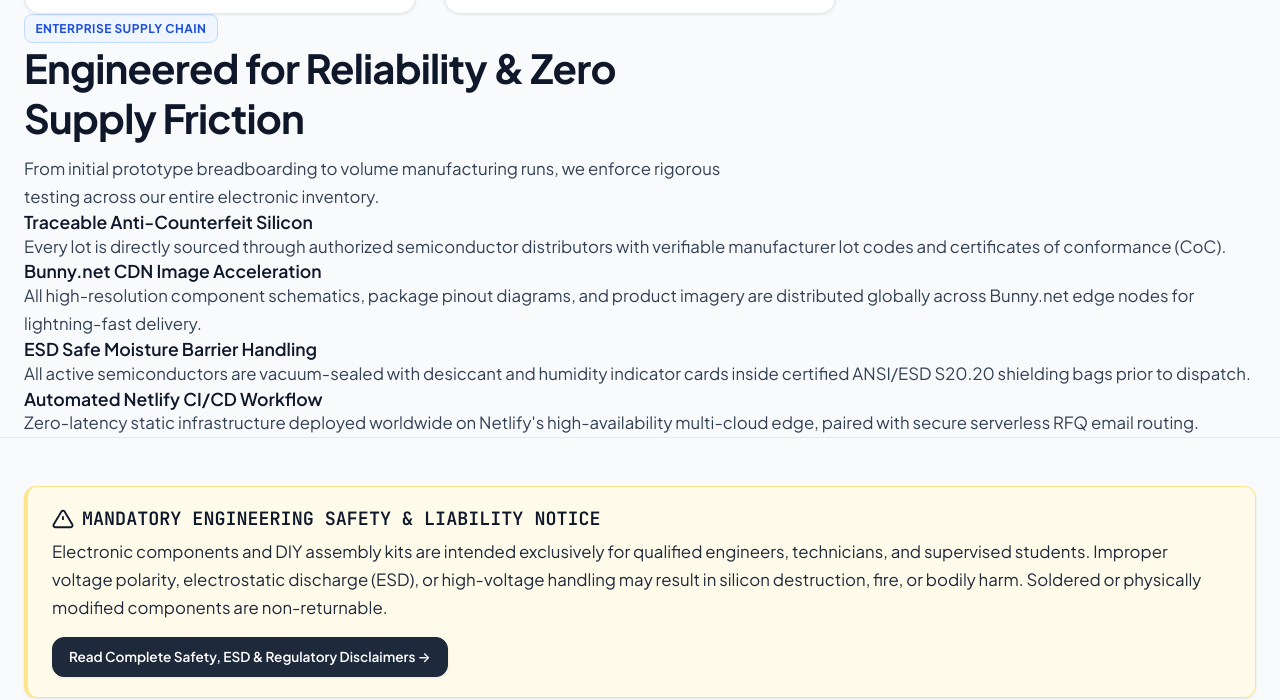
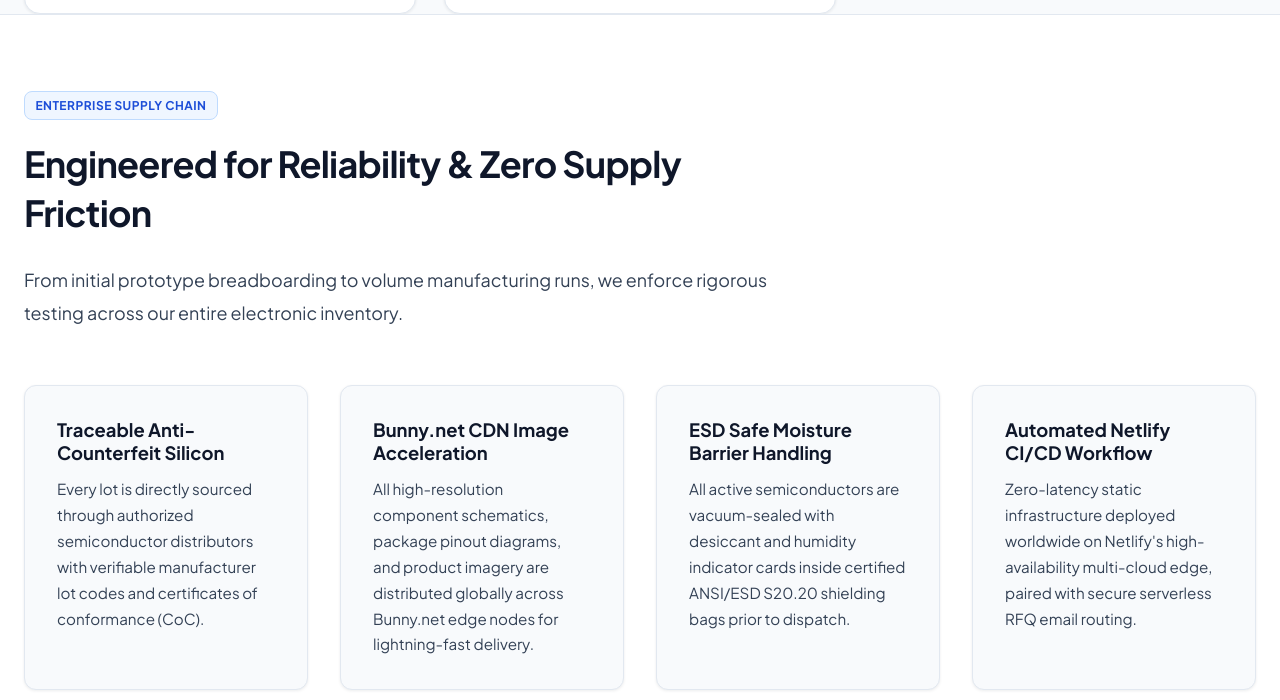
Before and after one commit to Dhanyu-123/electronics-store, a plain HTML site: page index.html in a window 1280 px wide. Shown: the part 3336-4036 px from the top of the page. Drawn offline with Linux system fonts and the light colour scheme.

Commit message:
feat: add magnifying glass badge to modal zoom line, custom SVG icons in About Us, and expand spacing in Enterprise Supply Chain

```diff
--- a/css/main.css
+++ b/css/main.css
@@ -1127,3 +1127,18 @@ input[type="submit"]:not(:disabled):hover {
     padding: 0.4rem 0;
   }
 }
+
+/* 23. Technical Features / Enterprise Supply Chain Section */
+.tech-features-section {
+  position: relative;
+}
+
+.feature-box {
+  transition: transform var(--transition-fast), box-shadow var(--transition-fast), border-color var(--transition-fast);
+}
+
+.feature-box:hover {
+  transform: translateY(-3px);
+  border-color: #cbd5e1;
+  box-shadow: var(--shadow-md) !important;
+}
--- a/index.html
+++ b/index.html
@@ -532,34 +532,38 @@
     </div>
   </section>
 
-  <!-- Technical Infrastructure & Assurance (IBM Carbon Aesthetics) -->
-  <section class="tech-features-section">
+  <!-- Technical Infrastructure & Assurance (Enterprise Supply Chain) -->
+  <section class="tech-features-section" style="padding: 4.75rem 0 5.25rem; background: #ffffff; border-top: 1px solid var(--color-border);">
     <div class="container">
-      <div style="max-width: 700px;">
-        <span class="badge badge-blue">ENTERPRISE SUPPLY CHAIN</span>
-        <h2>Engineered for Reliability &amp; Zero Supply Friction</h2>
-        <p>From initial prototype breadboarding to volume manufacturing runs, we enforce rigorous testing across our entire electronic inventory.</p>
+      <div style="max-width: 780px; margin-bottom: 3.5rem;">
+        <span class="badge badge-blue" style="margin-bottom: 1.25rem; display: inline-block;">ENTERPRISE SUPPLY CHAIN</span>
+        <h2 style="font-size: 2.25rem; line-height: 1.35; margin-bottom: 1.35rem; color: var(--color-text-primary); font-weight: 700;">
+          Engineered for Reliability &amp; Zero Supply Friction
+        </h2>
+        <p style="font-size: 1.12rem; line-height: 1.85; color: var(--color-text-secondary); margin: 0; padding-top: 0.25rem;">
+          From initial prototype breadboarding to volume manufacturing runs, we enforce rigorous testing across our entire electronic inventory.
+        </p>
       </div>
 
-      <div class="features-grid">
-        <div class="feature-box">
-          <h4>Traceable Anti-Counterfeit Silicon</h4>
-          <p>Every lot is directly sourced through authorized semiconductor distributors with verifiable manufacturer lot codes and certificates of conformance (CoC).</p>
+      <div class="features-grid" style="display: grid; grid-template-columns: repeat(auto-fit, minmax(280px, 1fr)); gap: 2rem;">
+        <div class="feature-box" style="background: #f8fafc; border: 1px solid var(--color-border); border-radius: var(--radius-md); padding: 2rem; box-shadow: var(--shadow-sm); display: flex; flex-direction: column; gap: 0.75rem;">
+          <h4 style="font-size: 1.15rem; color: var(--color-text-primary); margin: 0; font-weight: 700;">Traceable Anti-Counterfeit Silicon</h4>
+          <p style="font-size: 0.95rem; line-height: 1.7; color: var(--color-text-secondary); margin: 0;">Every lot is directly sourced through authorized semiconductor distributors with verifiable manufacturer lot codes and certificates of conformance (CoC).</p>
         </div>
 
-        <div class="feature-box">
-          <h4>Bunny.net CDN Image Acceleration</h4>
-          <p>All high-resolution component schematics, package pinout diagrams, and product imagery are distributed globally across Bunny.net edge nodes for lightning-fast delivery.</p>
+        <div class="feature-box" style="background: #f8fafc; border: 1px solid var(--color-border); border-radius: var(--radius-md); padding: 2rem; box-shadow: var(--shadow-sm); display: flex; flex-direction: column; gap: 0.75rem;">
+          <h4 style="font-size: 1.15rem; color: var(--color-text-primary); margin: 0; font-weight: 700;">Bunny.net CDN Image Acceleration</h4>
+          <p style="font-size: 0.95rem; line-height: 1.7; color: var(--color-text-secondary); margin: 0;">All high-resolution component schematics, package pinout diagrams, and product imagery are distributed globally across Bunny.net edge nodes for lightning-fast delivery.</p>
         </div>
 
-        <div class="feature-box">
-          <h4>ESD Safe Moisture Barrier Handling</h4>
-          <p>All active semiconductors are vacuum-sealed with desiccant and humidity indicator cards inside certified ANSI/ESD S20.20 shielding bags prior to dispatch.</p>
+        <div class="feature-box" style="background: #f8fafc; border: 1px solid var(--color-border); border-radius: var(--radius-md); padding: 2rem; box-shadow: var(--shadow-sm); display: flex; flex-direction: column; gap: 0.75rem;">
+          <h4 style="font-size: 1.15rem; color: var(--color-text-primary); margin: 0; font-weight: 700;">ESD Safe Moisture Barrier Handling</h4>
+          <p style="font-size: 0.95rem; line-height: 1.7; color: var(--color-text-secondary); margin: 0;">All active semiconductors are vacuum-sealed with desiccant and humidity indicator cards inside certified ANSI/ESD S20.20 shielding bags prior to dispatch.</p>
         </div>
 
-        <div class="feature-box">
-          <h4>Automated Netlify CI/CD Workflow</h4>
-          <p>Zero-latency static infrastructure deployed worldwide on Netlify's high-availability multi-cloud edge, paired with secure serverless RFQ email routing.</p>
+        <div class="feature-box" style="background: #f8fafc; border: 1px solid var(--color-border); border-radius: var(--radius-md); padding: 2rem; box-shadow: var(--shadow-sm); display: flex; flex-direction: column; gap: 0.75rem;">
+          <h4 style="font-size: 1.15rem; color: var(--color-text-primary); margin: 0; font-weight: 700;">Automated Netlify CI/CD Workflow</h4>
+          <p style="font-size: 0.95rem; line-height: 1.7; color: var(--color-text-secondary); margin: 0;">Zero-latency static infrastructure deployed worldwide on Netlify's high-availability multi-cloud edge, paired with secure serverless RFQ email routing.</p>
         </div>
       </div>
     </div>
--- a/js/main.js
+++ b/js/main.js
@@ -147,13 +147,8 @@ document.addEventListener('DOMContentLoaded', () => {
             <div class="modal-magnified-wrap">
               <img id="modalProductImg" src="" alt="Product view" loading="lazy">
             </div>
-            <div style="font-size: 0.82rem; color: #475569; display: flex; align-items: center; justify-content: center; gap: 0.45rem; font-weight: 500; margin-top: 0.5rem;">
-              <svg width="15" height="15" viewBox="0 0 24 24" fill="none" stroke="#2563eb" stroke-width="2.2" stroke-linecap="round" stroke-linejoin="round" aria-hidden="true">
-                <circle cx="11" cy="11" r="8"></circle>
-                <line x1="21" y1="21" x2="16.65" y2="16.65"></line>
-                <line x1="11" y1="8" x2="11" y2="14"></line>
-                <line x1="8" y1="11" x2="14" y2="11"></line>
-              </svg>
+            <div style="font-size: 0.84rem; color: #1e293b; display: flex; align-items: center; justify-content: center; gap: 0.5rem; font-weight: 600; margin-top: 0.65rem; background: #f1f5f9; padding: 0.45rem 0.85rem; border-radius: 6px; border: 1px solid #cbd5e1;">
+              <span style="font-size: 1.15rem; line-height: 1;" aria-hidden="true">🔍</span>
               <span>Hover over image to inspect magnified silicon details</span>
             </div>
           </div>
```
Also changed, not shown: about.html (+46 -15 lines).
